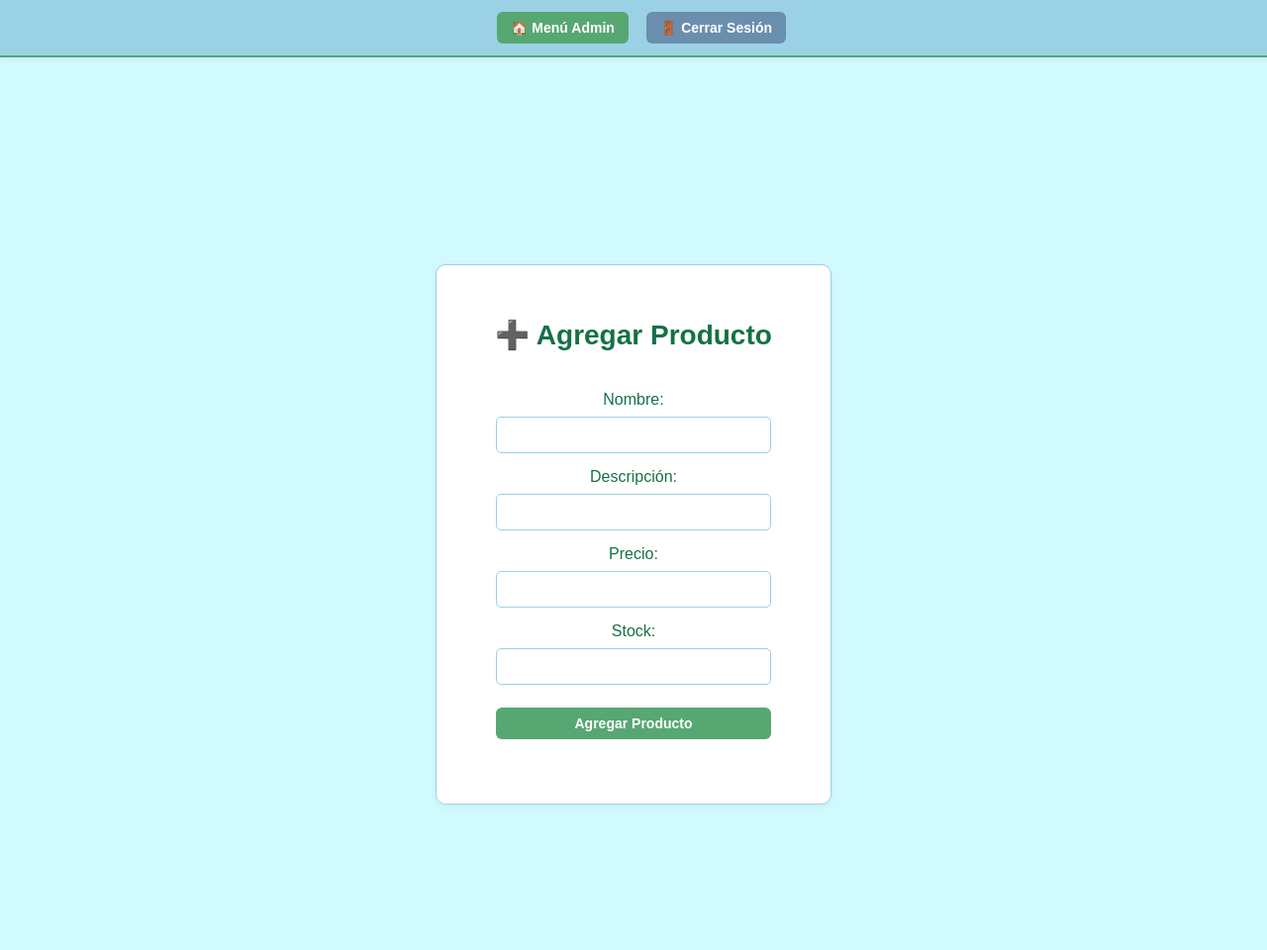
After one commit to Jerry11py/ING_II_Proyecto, a Flask app: page /admin/productos/gestionar in a window 1280 px wide. The commit adds this page. Shown: the whole page at 99% size. Run offline with Flask 3, Linux system fonts and the light colour scheme; the visitor is signed in with stand-in values (Sample User, id 1); data that the repository does not hold is empty.

Commit message:
THE END IS HERE!

```diff
--- a/admin.py
+++ b/admin.py
@@ -87,3 +87,63 @@ def admin_productos():
     conn.close()
 
     return render_template('admin_productos.html', productos=productos)
+
+#editar productos / gestionar productos
+#
+
+@admin_bp.route('/admin/productos/gestionar', methods=['GET', 'POST'])
+@admin_bp.route('/admin/productos/gestionar/<int:id>', methods=['GET', 'POST'])
+def gestionar_producto(id=None):
+    if session.get('role') != 'admin':
+        return redirect(url_for('auth.login'))
+
+    conn = get_db_connection()
+    cursor = conn.cursor(dictionary=True)
+
+    if request.method == 'POST':
+        nombre = request.form['nombre']
+        descripcion = request.form['descripcion']
+        precio = float(request.form['precio'])
+        stock = int(request.form['stock'])
+
+        if id:  # EDIT
+            cursor.execute("""
+                UPDATE Producto
+                SET nombre = %s, descripcion = %s, precio = %s, stock = %s
+                WHERE id_producto = %s
+            """, (nombre, descripcion, precio, stock, id))
+        else:  # NEW
+            cursor.execute("""
+                INSERT INTO Producto (nombre, descripcion, precio, stock)
+                VALUES (%s, %s, %s, %s)
+            """, (nombre, descripcion, precio, stock))
+
+        conn.commit()
+        cursor.close()
+        conn.close()
+        return redirect(url_for('admin.admin_productos'))
+
+    # GET request
+    producto = None
+    if id:
+        cursor.execute("SELECT * FROM Producto WHERE id_producto = %s", (id,))
+        producto = cursor.fetchone()
+
+    cursor.close()
+    conn.close()
+    return render_template('gestionar_producto.html', producto=producto)
+
+
+@admin_bp.route('/admin/productos/eliminar/<int:id>', methods=['POST'])
+def eliminar_producto(id):
+    if session.get('role') != 'admin':
+        return redirect(url_for('auth.login'))
+
+    conn = get_db_connection()
+    cursor = conn.cursor()
+    cursor.execute("DELETE FROM Producto WHERE id_producto = %s", (id,))
+    conn.commit()
+    cursor.close()
+    conn.close()
+
+    return redirect(url_for('admin.admin_productos'))
--- a/templates/admin_menu.html
+++ b/templates/admin_menu.html
@@ -9,8 +9,8 @@
     <div class="login-box">
       <h2 class="login-heading">👑 Panel de Administrador</h2>
 
-      <a href="{{ url_for('admin.dashboard_users') }}" class="action-button">🔧 Editar Usuarios</a><br><br>
-      <a href="#" class="action-button">📦 Editar Productos</a><br><br>
+      <a href="{{ url_for('admin.dashboard_users') }}" class="action-button">🔧 Gestionar Usuarios</a><br><br>
+      <a href="{{ url_for('admin.admin_productos') }}" class="action-button">📦 Gestionar Productos</a><br><br>
 
       <a href="{{ url_for('auth.logout') }}" class="action-button edit-button">Cerrar sesión</a>
     </div>
--- /dev/null
+++ b/templates/gestionar_producto.html
@@ -0,0 +1,32 @@
+<!DOCTYPE html>
+<html>
+<head>
+  <title>Gestionar Producto</title>
+  <link rel="stylesheet" href="{{ url_for('static', filename='style.css') }}">
+</head>
+<body>
+  {% include 'navbar.html' %}
+  <div class="login-container">
+    <div class="login-box">
+      <h2 class="login-heading">{{ producto and '✏️ Editar Producto' or '➕ Agregar Producto' }}</h2>
+      <form method="POST">
+        <label>Nombre:</label>
+        <input type="text" name="nombre" value="{{ producto.nombre if producto else '' }}" required>
+
+        <label>Descripción:</label>
+        <input type="text" name="descripcion" value="{{ producto.descripcion if producto else '' }}" required>
+
+        <label>Precio:</label>
+        <input type="number" step="0.01" name="precio" value="{{ producto.precio if producto else '' }}" required>
+
+        <label>Stock:</label>
+        <input type="number" name="stock" value="{{ producto.stock if producto else '' }}" required>
+
+        <button type="submit" class="action-button">
+          {{ producto and 'Guardar Cambios' or 'Agregar Producto' }}
+        </button>
+      </form>
+    </div>
+  </div>
+</body>
+</html>
```
Also changed, not shown: static/style.css (+29 -1 lines), templates/admin_productos.html (added, +76 -0 lines), templates/editar_producto.html (added, +30 -0 lines).
